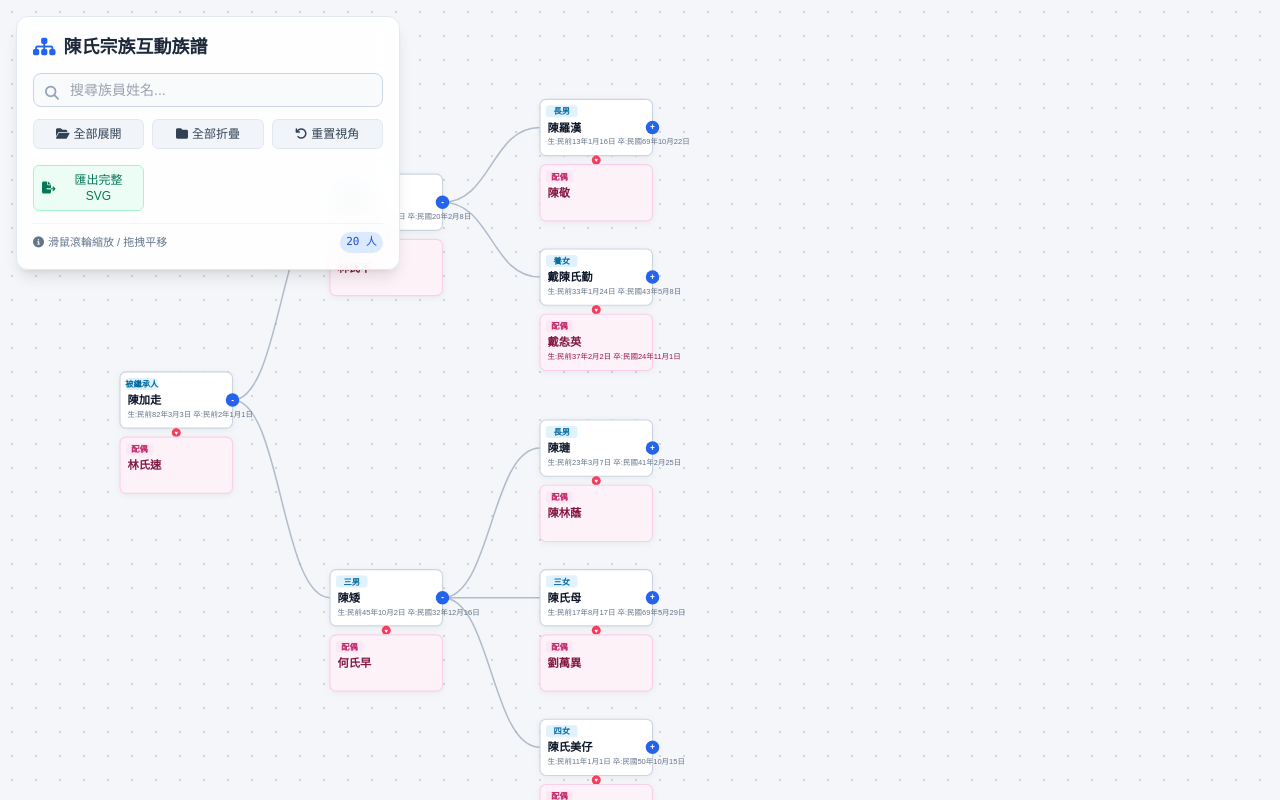
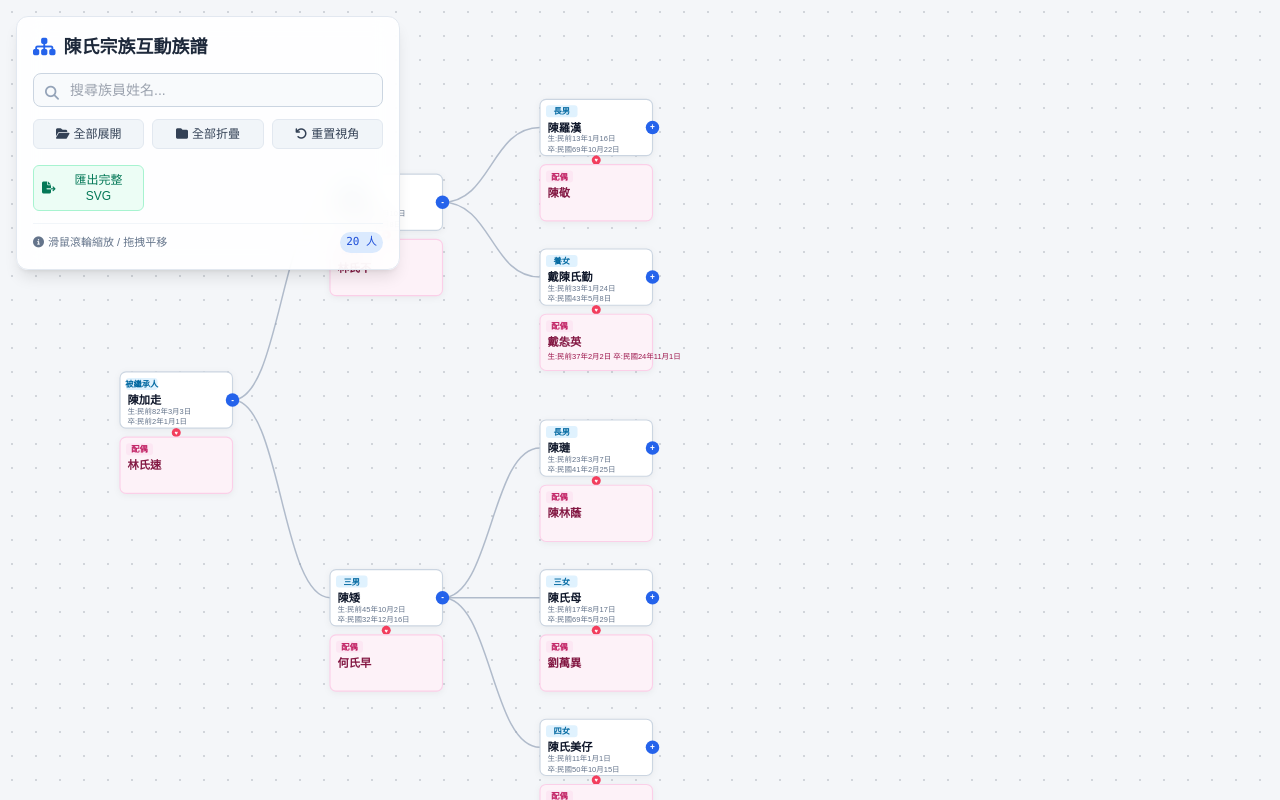
Before and after one commit to tinayu-tentamus/Chen_heritage, a plain HTML site: page index.html in a window 1280 px wide. Drawn offline with nearby package versions, Linux system fonts and the light colour scheme.

Commit message:
death date next line

```diff
--- a/index.html
+++ b/index.html
@@ -3761,17 +3761,21 @@
                 .attr("fill", "#0f172a")
                 .text(d => d.data.name);
 
+           // 生年（第一行）
             mainCardGroup.append("text")
                 .attr("x", 10)
-                .attr("y", -CARD_H / 2 + 60)
+                .attr("y", -CARD_H / 2 + 56)
                 .attr("font-size", "10px")
                 .attr("fill", "#64748b")
-                .text(d => {
-                    let dates = [];
-                    if (d.data.birth_date) dates.push(`生:${d.data.birth_date}`);
-                    if (d.data.death_date) dates.push(`卒:${d.data.death_date}`);
-                    return dates.join(" ");
-                });
+                .text(d => d.data.birth_date ? `生:${d.data.birth_date}` : "");
+
+            // 卒年（第二行，換行顯示）
+            mainCardGroup.append("text")
+                .attr("x", 10)
+                .attr("y", -CARD_H / 2 + 70)
+                .attr("font-size", "10px")
+                .attr("fill", "#64748b")
+                .text(d => d.data.death_date ? `卒:${d.data.death_date}` : "");
 
             // 折疊按鈕
             const toggleGroup = mainCardGroup.append("g")
```
